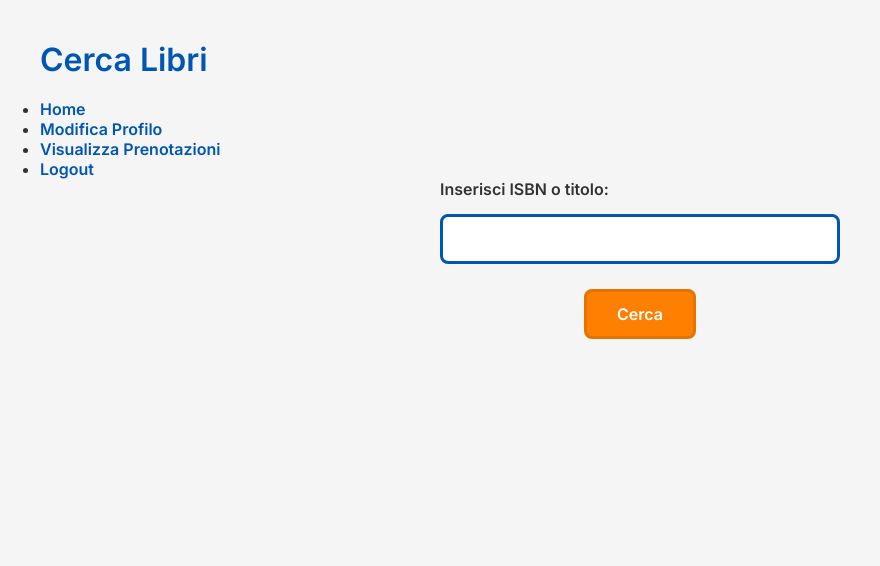
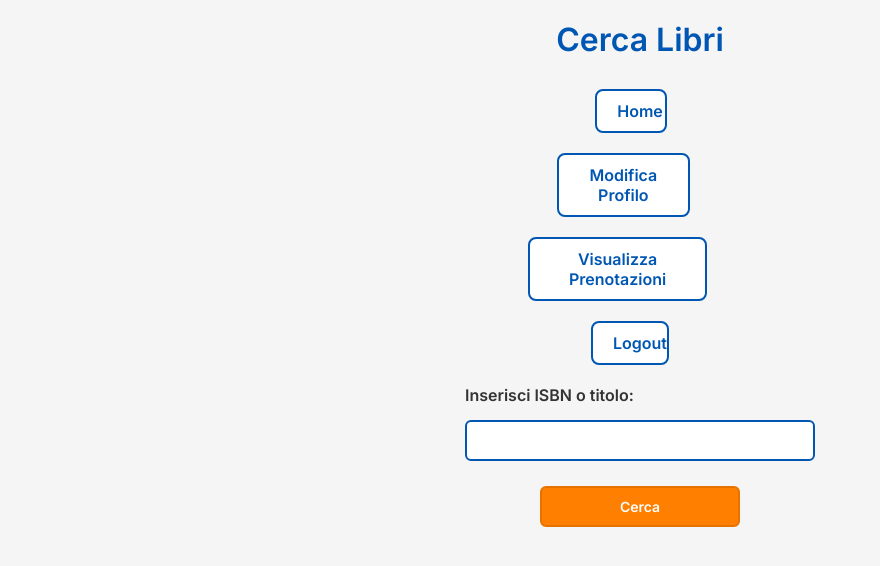
Before and after one commit to jaczao/library-management-system, a PHP site: page /cerca_libri.php in a window 1280 px wide. Shown: the top 566 px of the page, without its empty margins (0-880 px from the left). Run offline with PHP 8.4, Linux system fonts and the light colour scheme; the visitor is signed in with stand-in values (Sample User, id 1); some libraries are stand-ins or nearby versions.

Commit message:
miglioramento css anche se ci sono ancora cose bruttisime

```diff
--- a/css/style.css
+++ b/css/style.css
@@ -8,59 +8,96 @@
   font-family: 'Inter', sans-serif;
 }
 
+/* Impostazioni base per il body */
 body {
   background-color: #f5f5f5;
-    color: #333;
-    padding: 40px; /* Aggiunto spazio intorno ai lati */
+  padding: 20px;
+  /* Centra il contenuto solo se c'è un contenitore apposito */
+  text-align: center;
 }
 
-/* Contenitore principale */
+/* Contenitore principale: usato per la maggior parte delle pagine */
 .container {
-    width: 80%;
-    max-width: 600px;
+  background-color: #fff;
   margin: 50px auto;
-    background: white;
-    padding: 40px;  /* Aumentato padding per più spazio interno */
+  padding: 30px;
+  max-width: 500px;
+  border: 3px solid #0056b3;
   border-radius: 12px;
-    box-shadow: 0px 4px 10px rgba(0, 0, 0, 0.15);
-    border: 3px solid #0056b3;
-    text-align: center;
+  /* Forza il layout in colonna e centra tutti gli elementi */
+  display: flex;
+  flex-direction: column;
+  align-items: center;
 }
 
 /* Titoli */
 h1, h2, h3 {
+  margin-bottom: 20px;
   color: #0056b3;
-    margin-bottom: 20px;
   font-weight: 700;
 }
 
-/* Form */
+/* Menu di navigazione: disposti verticalmente */
+nav {
+  width: 100%;
+  margin-bottom: 20px;
+}
+
+nav ul {
+  list-style: none;
+  display: flex;
+  flex-direction: column; /* Elementi in colonna */
+  align-items: center;
+  gap: 10px;
+  padding: 0;
+  margin: 0 auto;
+}
+
+nav ul li a {
+  display: block;
+  width: 80%;
+  max-width: 300px;
+  padding: 10px 20px;
+  background-color: #fff;
+  border: 2px solid #0056b3;
+  border-radius: 8px;
+  text-decoration: none;
+  color: #0056b3;
+  transition: background-color 0.3s ease, color 0.3s ease;
+  text-align: center;
+}
+
+nav ul li a:hover {
+  background-color: #0056b3;
+  color: #fff;
+}
+
+/* Form e relativi elementi */
 form {
+  width: 100%;
+  max-width: 350px;
+  margin: 0 auto;
   display: flex;
   flex-direction: column;
+  gap: 15px;
   align-items: center;
-    gap: 15px;
 }
 
-/* Etichette */
 label {
+  width: 100%;
+  text-align: left;
   font-weight: 600;
   color: #333;
-    width: 100%;
-    max-width: 400px;
-    text-align: left;
 }
 
-/* Input e Select */
 input, select {
   width: 100%;
-    max-width: 400px;
-    padding: 12px;
-    border: 3px solid #0056b3;
-    border-radius: 8px;
-    font-size: 16px;
-    transition: all 0.3s ease-in-out;
+  padding: 10px;
+  border: 2px solid #0056b3;
+  border-radius: 6px;
+  font-size: 14px;
   text-align: center;
+  transition: border-color 0.3s ease, box-shadow 0.3s ease;
 }
 
 input:focus, select:focus {
@@ -69,24 +106,24 @@ input:focus, select:focus {
   box-shadow: 0px 0px 5px rgba(255, 127, 0, 0.5);
 }
 
-/* Pulsanti */
+/* Pulsanti: dimensioni più contenute e centrati */
 button {
-    background: #ff7f00;
-    color: white;
-    font-size: 16px;
+  padding: 10px 20px;
+  background-color: #ff7f00;
+  border: 2px solid #e67300;
+  border-radius: 6px;
+  color: #fff;
+  font-size: 14px;
   font-weight: 600;
-    border: 3px solid #e67300;
-    padding: 12px 30px;
-    border-radius: 8px;
   cursor: pointer;
-    transition: all 0.3s ease-in-out;
-    text-align: center;
+  transition: background-color 0.3s ease, border-color 0.3s ease;
   max-width: 200px;
-    margin-top: 10px; /* Spazio tra pulsante e altri elementi */
+  width: 100%;
+  margin-top: 10px;
 }
 
 button:hover {
-    background: #e67300;
+  background-color: #e67300;
   border-color: #cc5c00;
 }
 
@@ -95,89 +132,94 @@ a {
   color: #0056b3;
   text-decoration: none;
   font-weight: 600;
-    margin-top: 10px; /* Più spazio sopra */
+  margin-top: 10px;
+  display: block;
 }
 
 a:hover {
   text-decoration: underline;
 }
 
-/* Messaggi di errore e successo */
+/* Alert: messaggi di successo ed errore */
 .alert {
-    padding: 12px;
-    margin: 20px 0; /* Aggiunto più spazio sopra e sotto */
-    border-radius: 8px;
+  width: 100%;
+  max-width: 350px;
+  padding: 10px;
+  margin: 15px auto;
+  border: 2px solid;
+  border-radius: 6px;
   font-weight: 600;
   text-align: center;
-    border: 3px solid;
 }
 
 .alert.success {
-    background: #28a745;
-    color: white;
+  background-color: #28a745;
   border-color: #1e7e34;
+  color: #fff;
 }
 
 .alert.error {
-    background: #dc3545;
-    color: white;
+  background-color: #dc3545;
   border-color: #b21f2d;
+  color: #fff;
 }
 
-/* Tabella per Visualizza Prenotazioni */
+/* Home Buttons: per le pagine home di lettore e bibliotecario */
+.home-buttons {
+  display: flex;
+  flex-direction: column;
+  gap: 15px;
+  margin-top: 20px;
+  width: 100%;
+  max-width: 300px;
+  margin-left: auto;
+  margin-right: auto;
+}
+
+/* Tabelle (es. per Visualizza Prenotazioni) */
 table {
   width: 100%;
+  max-width: 500px;
   border-collapse: collapse;
-    margin-top: 30px; /* Più spazio sopra */
-    border: 3px solid #0056b3;
+  margin: 20px auto;
 }
 
 th, td {
-    padding: 15px; /* Maggiore spazio interno */
-    text-align: left;
-    border-bottom: 3px solid #ddd;
+  border: 2px solid #0056b3;
+  padding: 10px;
+  text-align: center;
 }
 
 th {
-    background: #0056b3;
-    color: white;
-}
-
-/* Home Lettore e Home Bibliotecario */
-.home-buttons {
-    display: flex;
-    flex-direction: column;
-    align-items: center;
-    gap: 20px;
-    margin-top: 30px;
+  background-color: #0056b3;
+  color: #fff;
 }
 
 /* Pagina dettaglio libro */
 .book-info {
-    padding: 25px;
-    background: white;
+  width: 100%;
+  max-width: 500px;
+  background-color: #fff;
+  padding: 20px;
+  border: 2px solid #ff7f00;
   border-radius: 12px;
+  margin: 20px auto;
   box-shadow: 0px 4px 10px rgba(0, 0, 0, 0.1);
-    border: 3px solid #ff7f00;
-    margin-top: 30px; /* Più spazio sopra */
-}
-
-/* Dropdown sede */
-.sede-select {
-    margin-top: 20px; /* Più spazio sopra */
-    width: 100%;
-    max-width: 400px;
   text-align: center;
 }
 
-/* Responsive */
-@media (max-width: 600px) {
-    body {
-        padding: 20px; /* Meno spazio sui lati per schermi piccoli */
+/* Dropdown per la sede (se usato in dettaglio libro) */
+.sede-select {
+  width: 100%;
+  max-width: 350px;
+  margin: 15px auto;
+  text-align: center;
 }
 
+/* Responsive: per schermi piccoli */
+@media (max-width: 600px) {
   .container {
     width: 95%;
-        padding: 30px;
+    padding: 25px;
   }
 }
```
Lines whose indentation alone changed are shown as unchanged.
